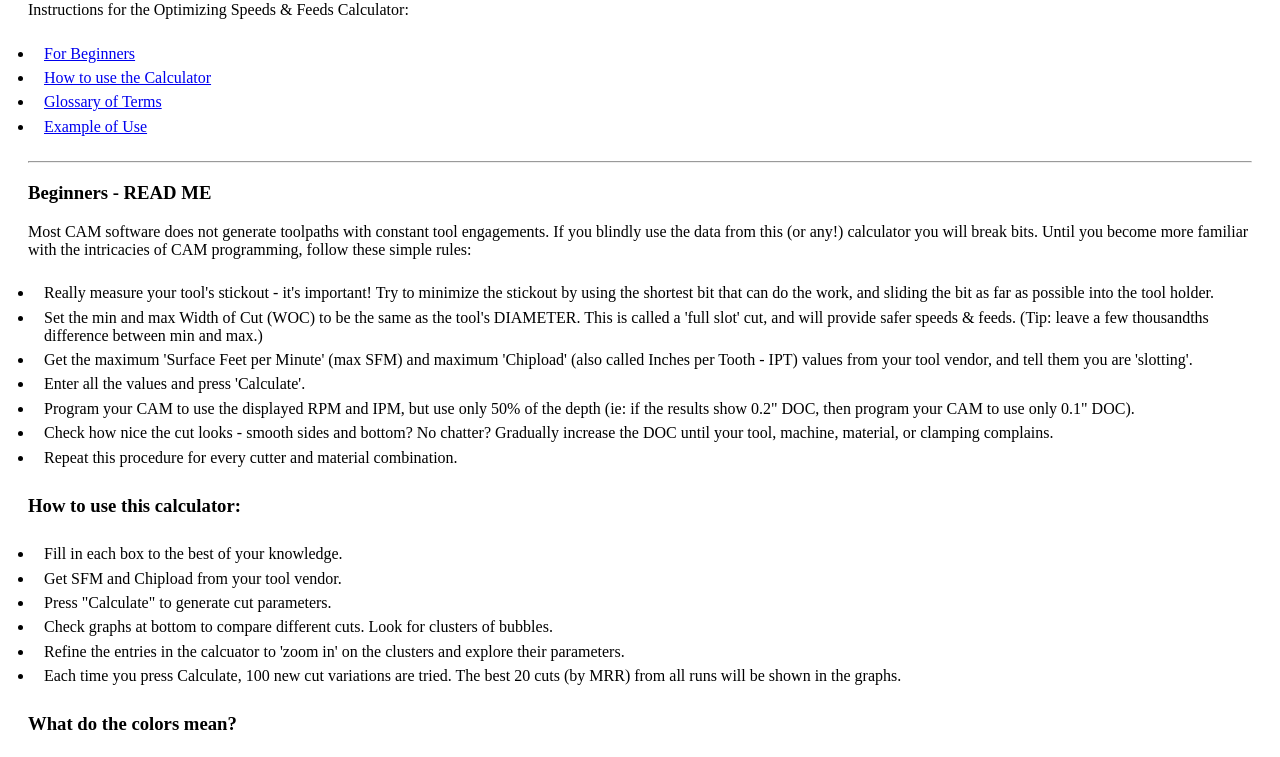
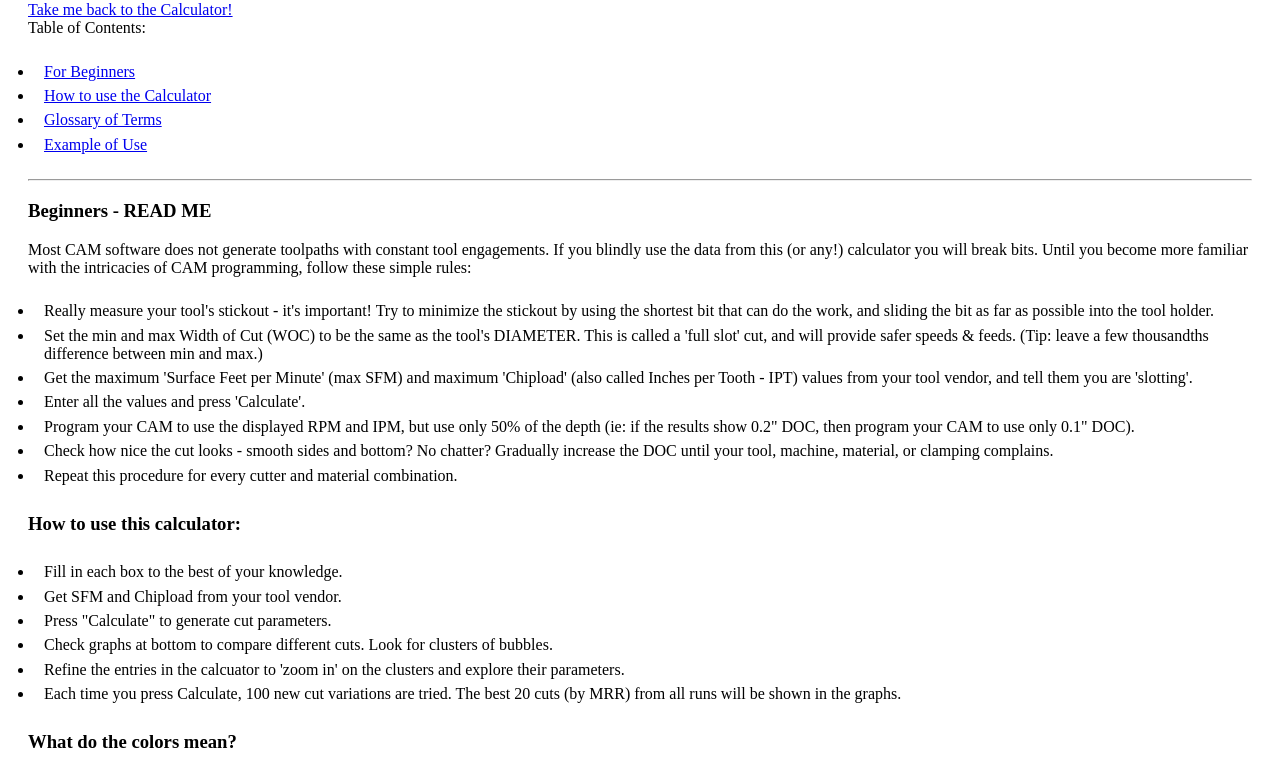
Before and after one commit to brturn/feeds-and-speeds, a plain HTML site: page instructions.html in a window 1280 px wide. Shown: the part 118-875 px from the top of the page. Drawn offline with Linux system fonts and the light colour scheme.

Commit message:
Reverse link, TOC

```diff
--- a/instructions.html
+++ b/instructions.html
@@ -66,14 +66,16 @@
         </form>
 
         <p>
-		Instructions for the Optimizing Speeds &amp; Feeds Calculator:
+	<a href="http://brturn.github.io/feeds-and-speeds">Take me back to the Calculator!</a>
+	<br/>
+	Table of Contents:
         <ul>
             <li><a href="#beginner">For Beginners</a></li>
             <li><a href="#instructions">How to use the Calculator</a></li>
             <li><a href="#glossary">Glossary of Terms</a></li>
             <li><a href="#example">Example of Use</a></li>
         </ul>
-		</p>
+	</p>
 
 		<hr>
 
```
